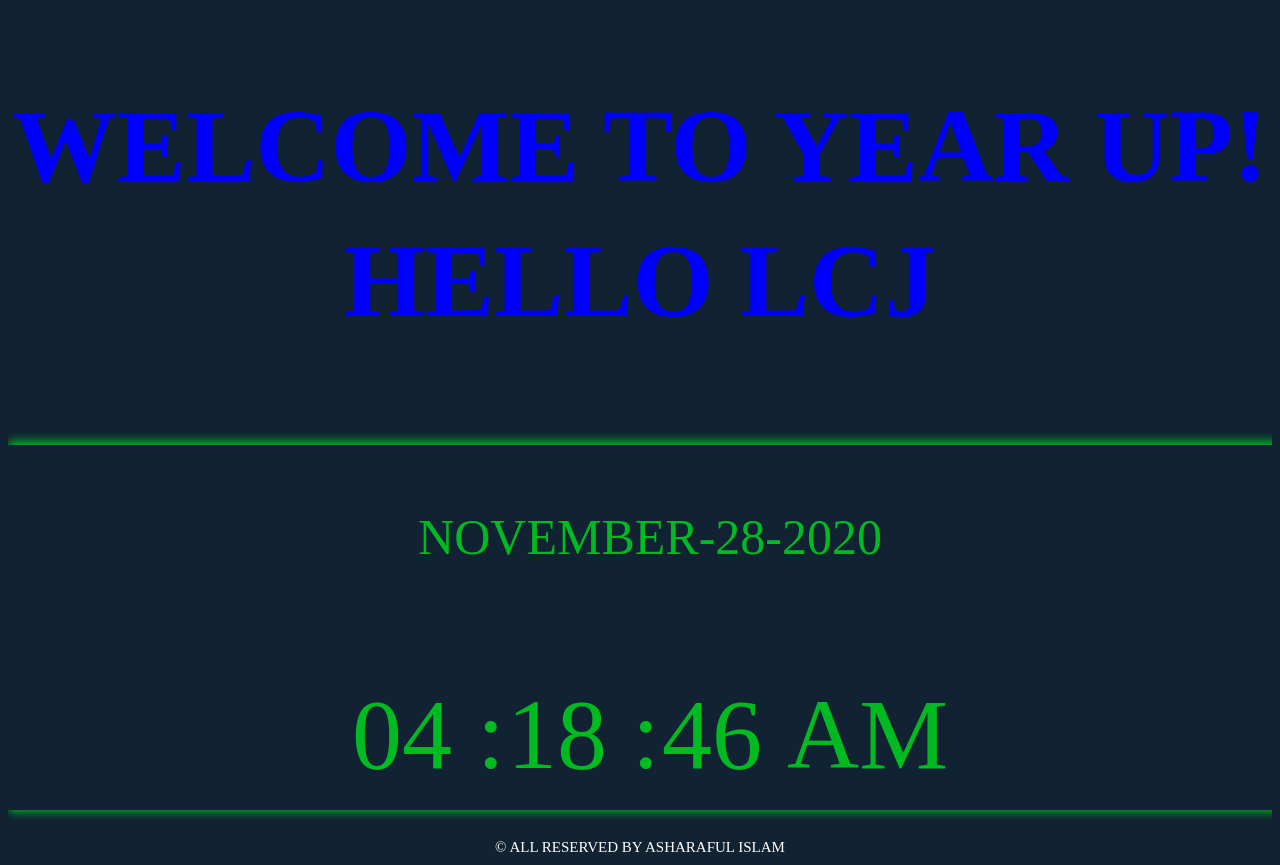
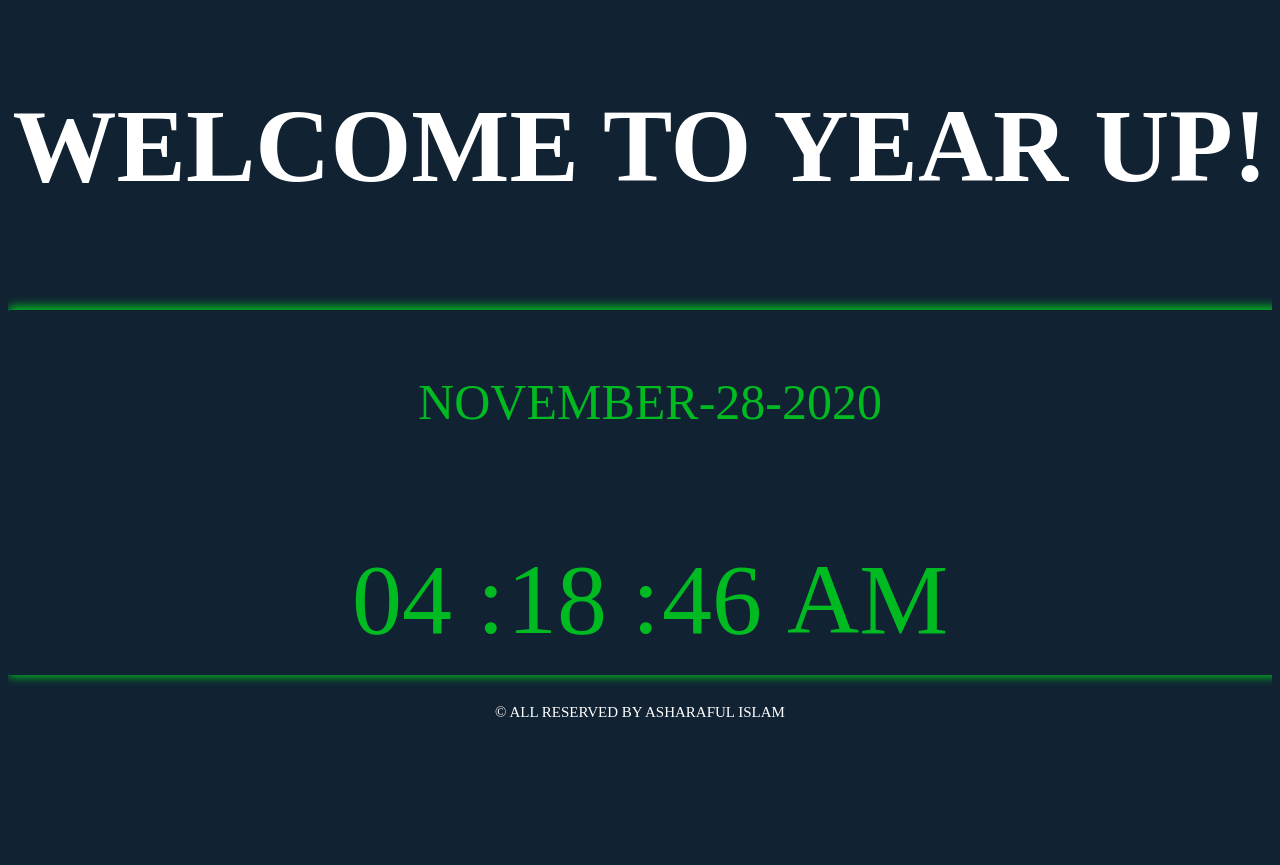
Before and after one commit to Asharafulislam/Year-Up_Digital_clock, a plain HTML site: page index.html in a window 1280 px wide. After the commit the page ends 800 px from the top, so only its background shows below. Drawn offline with Linux system fonts and the light colour scheme.

Commit message:
Update index.html

```diff
--- a/index.html
+++ b/index.html
@@ -25,10 +25,9 @@
 <body>
     <!-- Welcome  -->
 
-        <div class="Year Up" style="text-align:center; color: Blue;">
+        <div class="Year Up" style="text-align:center; color: white;">
             <div>
-                <h1>Welcome to Year UP!
-                HELLO LCJ </h1>
+                <h1>Welcome to Year UP! </h1>
 
 			</div>
         </div>
```
